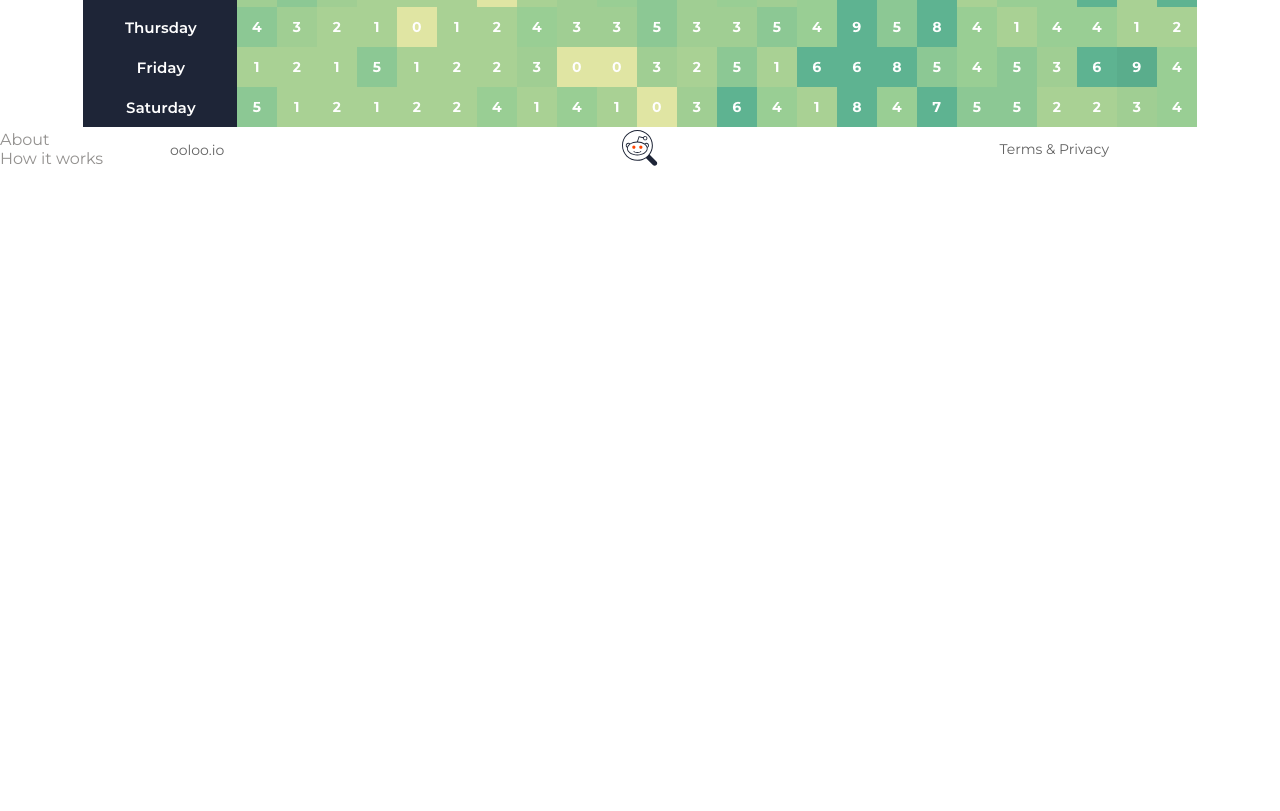
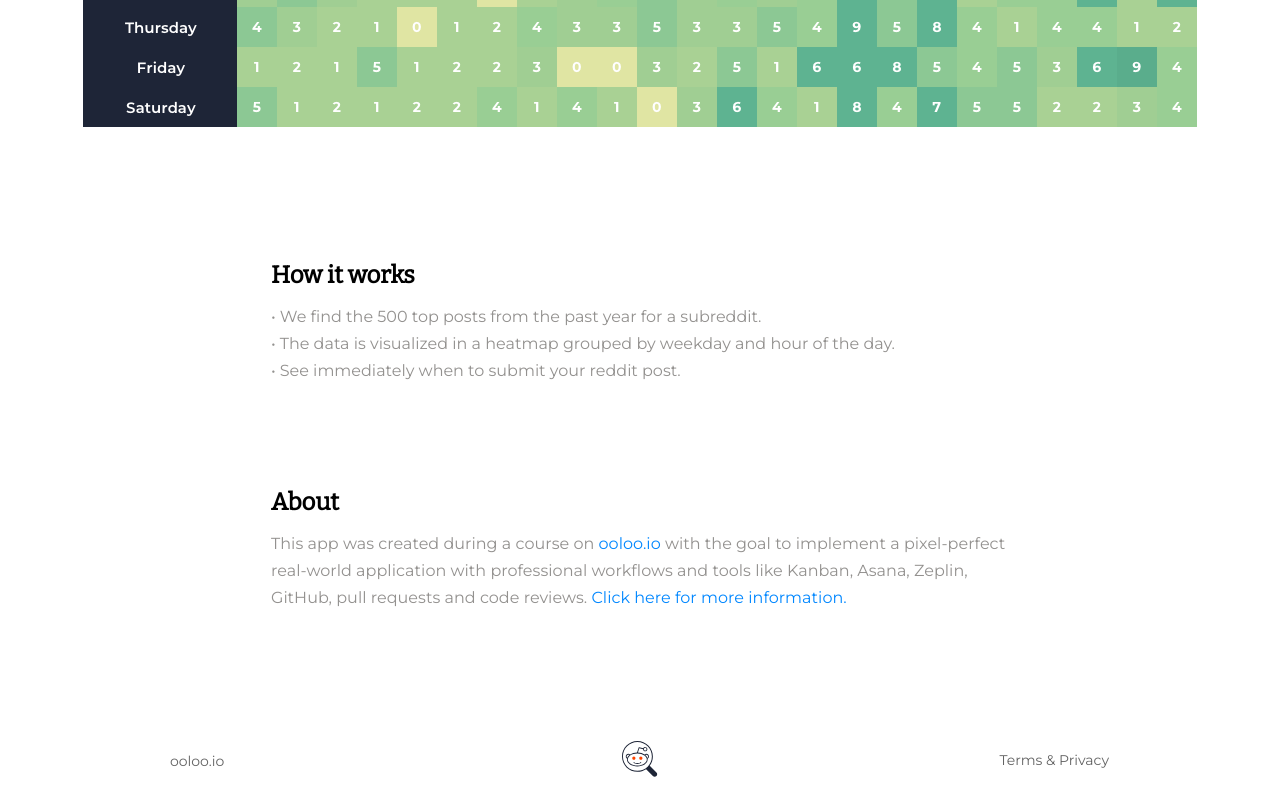
Before and after one commit to ooloo-io/reddit-timer-estuelke, a React (Create React App) app: page / in a window 1280 px wide. Shown: the part 600-1411 px from the top of the page. Before the commit the page ends 800 px from the top, so only its background shows below. Built offline with nearby package versions, Linux system fonts and the light colour scheme.

Commit message:
Info section (#5)
Implemented Info Section

```diff
--- a/package.json
+++ b/package.json
@@ -7,6 +7,7 @@
     "@testing-library/react": "^10.0.4",
     "@testing-library/user-event": "^10.0.0",
     "normalize.css": "^8.0.1",
+    "prop-types": "^15.7.2",
     "react": "^16.13.0",
     "react-dom": "^16.13.0",
     "react-router-dom": "^5.2.0",
--- a/src/components/Hero.js
+++ b/src/components/Hero.js
@@ -39,7 +39,7 @@ const CTAButton = styled(Link)`
    border: none;
    border-radius: 4px;
    margin: 32px 0;
-   padding: 0 15px 0 16px;
+   padding: 0 15px;
    height: 36px;
    text-decoration: none;
    display: flex;
--- /dev/null
+++ b/src/components/Info.js
@@ -0,0 +1,68 @@
+import React from 'react';
+import styled from 'styled-components';
+import InfoSection from './InfoSection';
+
+
+const Article = styled.article`
+  width: 100%;
+  max-width: 738px;
+  margin: 0 auto;
+  padding: 111px 20px 200px;
+  line-height: 27px;
+`;
+
+const AboutDiv = styled.div`
+    letter-spacing: 0.03px;
+`;
+
+const List = styled.ul`
+  margin: 0px 0 105px;
+  padding: 0;
+  list-style: none inside none;
+`;
+
+const ListItem = styled.li`
+  :before {
+    content: '•';
+    margin-right: 4px;
+  }
+`;
+
+const ExternalLink = styled.a`
+  text-decoration: none;
+  color: ${({ theme }) => theme.color.externalLink};
+`;
+
+const Info = () => (
+  <Article>
+    <InfoSection headline="How it works">
+      <List>
+        <ListItem>
+          We find the 500 top posts from the past year for a subreddit.
+        </ListItem>
+        <ListItem>
+          The data is visualized in a heatmap grouped by weekday and hour of the
+          day.
+        </ListItem>
+        <ListItem>See immediately when to submit your reddit post.</ListItem>
+      </List>
+    </InfoSection>
+    <InfoSection headline="About">
+      <AboutDiv>
+        This app was created during a course on
+        {' '}
+        <ExternalLink href="https://ooloo.io/employers">ooloo.io</ExternalLink>
+        {' '}
+        with the goal to implement a pixel-perfect real-world application with
+        professional workflows and tools like Kanban, Asana, Zeplin, GitHub,
+        pull requests and code reviews.
+        {' '}
+        <ExternalLink href="https://ooloo.io/employers">
+          Click here for more information.
+        </ExternalLink>
+      </AboutDiv>
+    </InfoSection>
+  </Article>
+);
+
+export default Info;
--- /dev/null
+++ b/src/components/InfoSection.js
@@ -0,0 +1,35 @@
+import React from 'react';
+import PropTypes from 'prop-types';
+import styled from 'styled-components';
+
+
+const Heading = styled.h2`
+  font-size: 24px;
+  font-family: ${({ theme }) => theme.font.secondary};
+  color: ${({ theme }) => theme.color.secondary};
+  margin-bottom: 14px;
+`;
+
+
+const InfoSection = ({ headline, sectionId, children }) => {
+  const headingId = sectionId || headline.replace(/\s/g, '-').toLowerCase();
+  return (
+    <>
+      <Heading id={headingId}>{headline}</Heading>
+      {children}
+    </>
+  );
+};
+
+InfoSection.propTypes = {
+  headline: PropTypes.string.isRequired,
+  sectionId: PropTypes.string,
+  children: PropTypes.element,
+};
+
+InfoSection.defaultProps = {
+  sectionId: '',
+  children: undefined,
+};
+
+export default InfoSection;
--- a/src/pages/Home.js
+++ b/src/pages/Home.js
@@ -1,11 +1,11 @@
 import React from 'react';
 import Hero from '../components/Hero';
+import Info from '../components/Info';
 
 const Home = () => (
   <>
     <Hero />
-    <section id="about">About</section>
-    <section id="how-it-works">How it works</section>
+    <Info />
   </>
 );
 
--- a/src/styles/themes.js
+++ b/src/styles/themes.js
@@ -4,6 +4,7 @@ const GlobalStyle = createGlobalStyle`
   body {
     background-color: ${({ theme }) => theme.color.background};
     font-family: ${({ theme }) => theme.font.primary};
+    font-size: ${({ theme }) => theme.font.size.normal};
     color: ${({ theme }) => theme.color.primary};
     width: 100%;
   }
@@ -14,6 +15,11 @@ const GlobalStyle = createGlobalStyle`
     font-size: 38px;
     font-weight: normal;
   }
+
+  #root {
+    position: relative;
+    min-height: 100vh;
+  }
 `;
 
 const mainTheme = {
@@ -22,11 +28,13 @@ const mainTheme = {
     primary: '#93918f',
     secondary: '#000000',
     navigation: '#636363',
+    externalLink: '#0087ff',
   },
   font: {
     primary: "'Montserrat', san-serif",
     secondary: "'Bitter', serif",
     size: {
+      normal: '16px',
       small: '14px',
     },
   },
```
Also changed, not shown: 2 other files (tests, documents, lock files or other folders).
